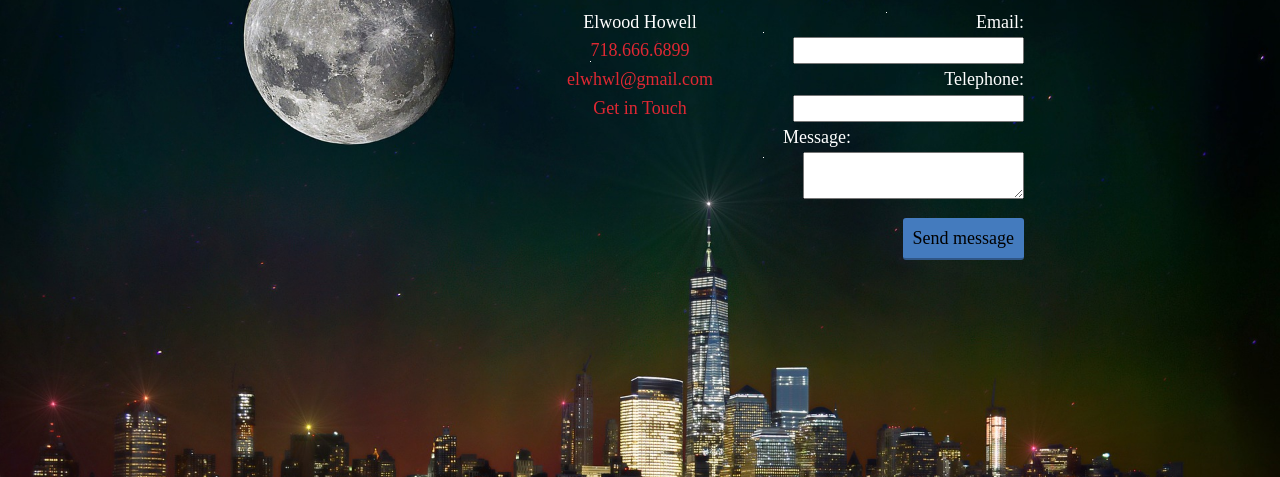
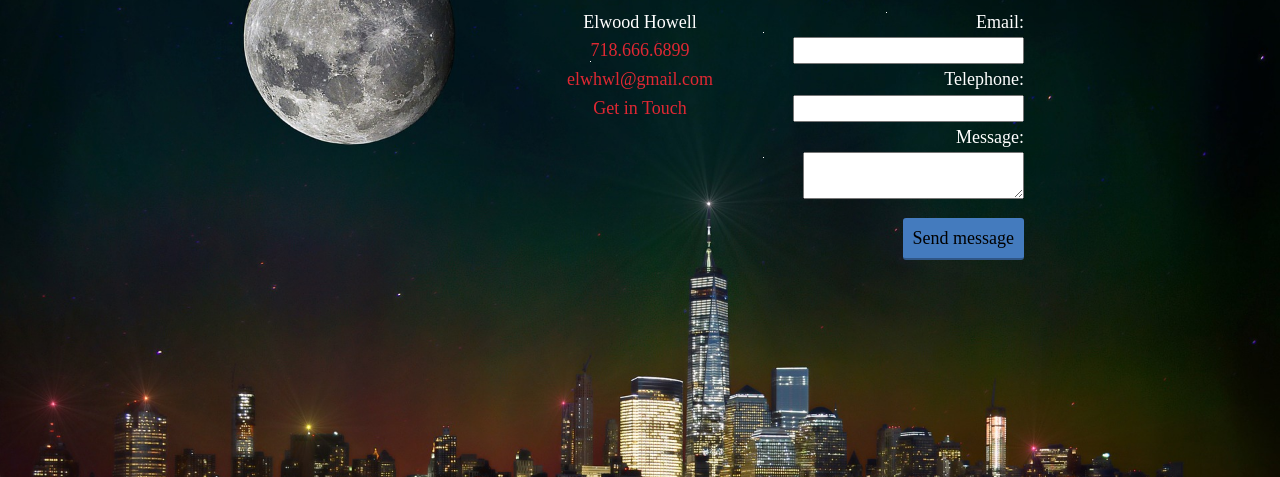
Before and after one commit to ElwoodMattHowell/portfolio-website, a plain HTML site: page contact.html in a window 1280 px wide. Shown: the part 214-691 px from the top of the page. Drawn offline with nearby package versions, Linux system fonts and the light colour scheme.

Commit message:
attempted contact form alignment for edge

```diff
--- a/css/style.production.css
+++ b/css/style.production.css
@@ -206,9 +206,7 @@ main {
  }
 
  .message_label {
-     clear: both;
-     float:left;
-     margin-left: 15px;
+    vertical-align: top;
  }
 
  .grid {
--- a/css/styles.css
+++ b/css/styles.css
@@ -183,9 +183,7 @@ main {
  }
 
  .message_label {
-     clear: both;
-     float:left;
-     margin-left: 15px;
+     vertical-align: top;
  }
 
  .grid {
```
